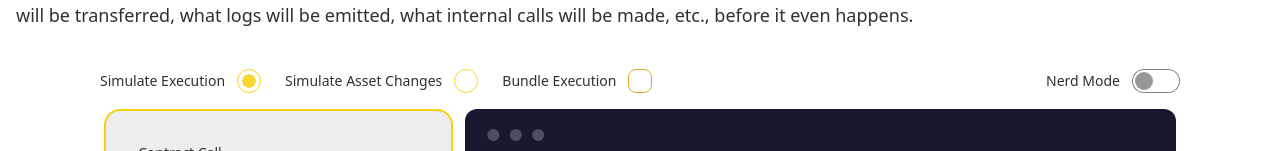
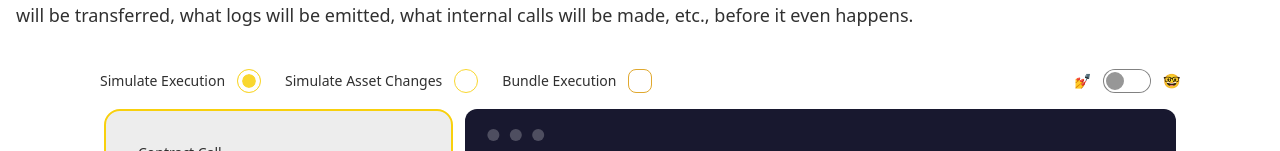
Before and after one commit to AlvaroLuken/tx-simulation-demo, a Next.js app: page / in a window 1280 px wide. Shown: the part 159-310 px from the top of the page. Built offline with nearby package versions, Linux system fonts and the light colour scheme; no server answers.

Commit message:
update nerd more emojis

```diff
--- a/app/page.tsx
+++ b/app/page.tsx
@@ -109,7 +109,8 @@ export default function Home() {
             />
           </div>
           <InputTypeSelector
-            text="Nerd Mode"
+            text="💅"
+            rightText="🤓"
             onChecked={setNerdMode}
             value={true}
             checked={nerdMode}
--- a/common/components/InputTypeSelector.tsx
+++ b/common/components/InputTypeSelector.tsx
@@ -7,7 +7,8 @@ export const InputTypeSelector = ({
   checked,
   name,
   type,
-  styles
+  styles,
+  rightText
 }: {
   text: string,
   value: string | boolean,
@@ -16,6 +17,7 @@ export const InputTypeSelector = ({
   name: string
   type: HTMLInputTypeAttribute
   styles: string
+  rightText?: string
 }) => {
   return (
     <div className="form-control">
@@ -30,6 +32,12 @@ export const InputTypeSelector = ({
           onChange={type === "radio" ? (change) => onChecked(value): (change) => onChecked(change.target.checked)}
           checked={checked}
         />
+        {
+          rightText &&
+            <span className="label-text">
+              {rightText}
+            </span>
+        }
       </label>
     </div>
   )
```
